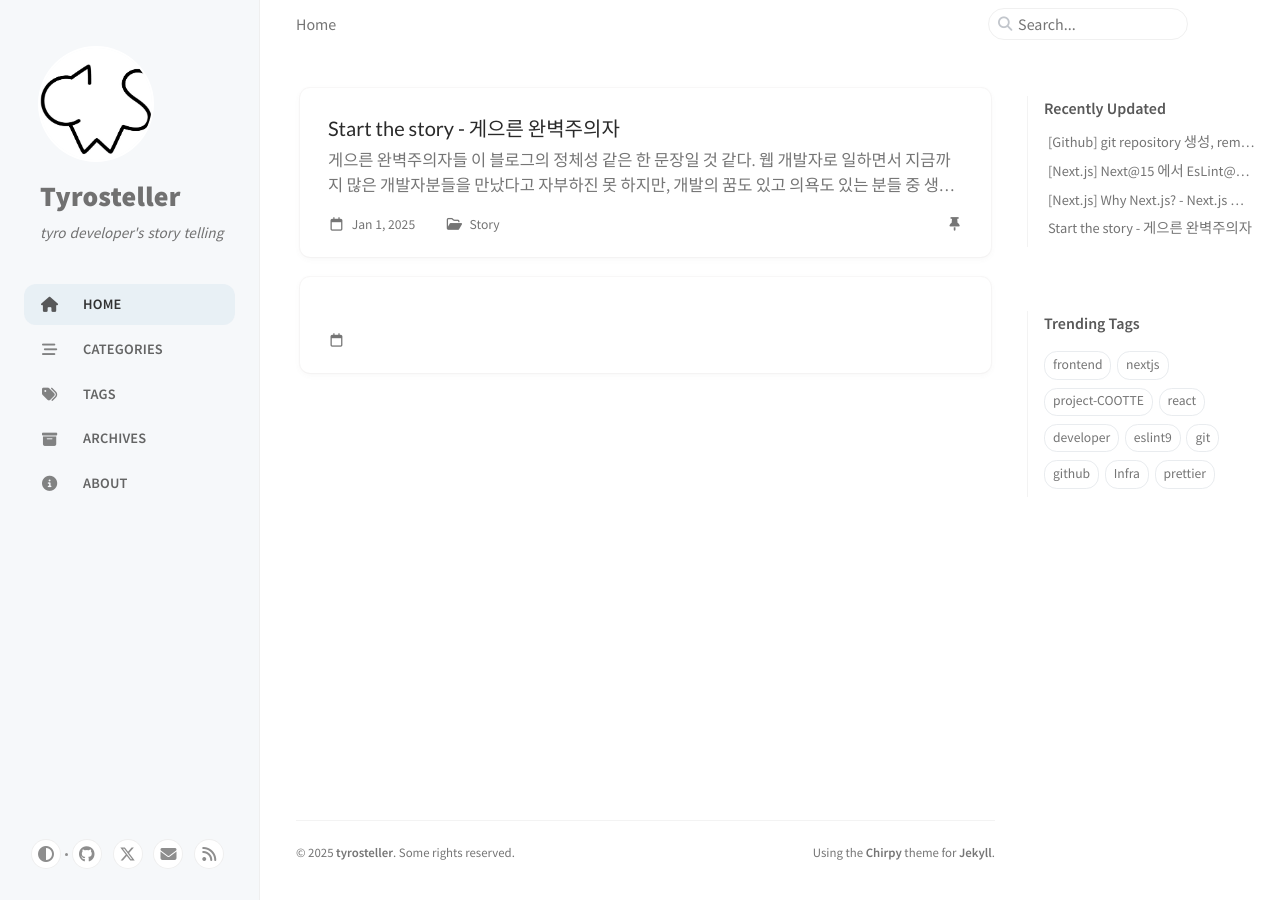
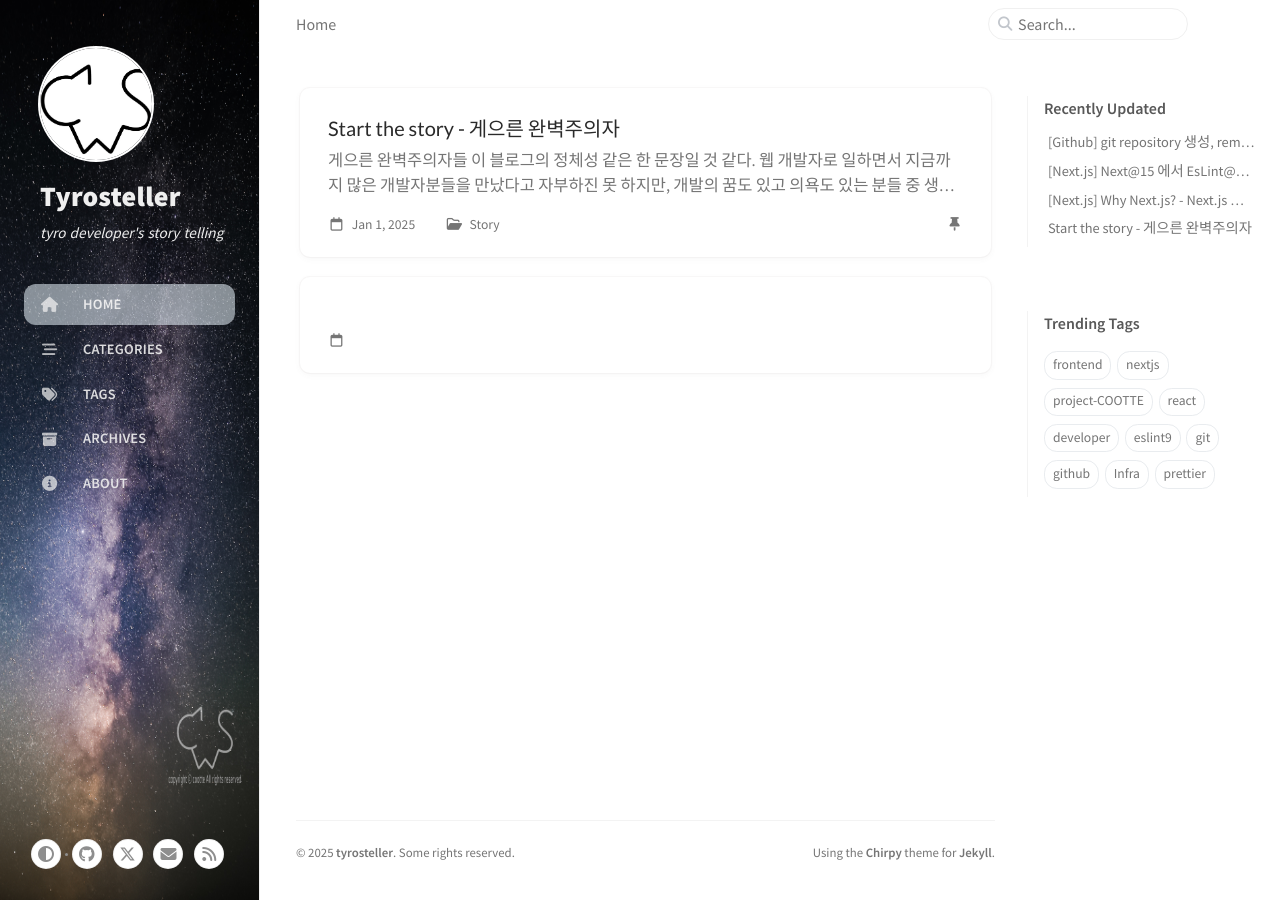
Before and after one commit to tyrosteller/tyrosteller.github.io, a Jekyll site: the page built from index.html, in a window 1280 px wide. Built offline with Jekyll 4.4.1, drawn with Linux system fonts in a browser that asks for light colours; cached includes are drawn as plain includes.

Commit message:
[Custom theme] sidebar banner set
 - dark, light text color change
 - milkyway img add

```diff
--- a/_sass/layout/_sidebar.scss
+++ b/_sass/layout/_sidebar.scss
@@ -16,7 +16,10 @@ $sidebar-display: 'sidebar-display'; /* the attribute for sidebar display */
   height: 100%;
   overflow-y: auto;
   width: v.$sidebar-width;
-  background: var(--sidebar-bg);
+  // background: var(--sidebar-bg);
+  background: url('/assets/img/cootte-milkyway.jpg');
+  background-size: 100% 100%;
+  background-position: center;
   border-right: 1px solid var(--sidebar-border-color);
 
   /* Hide scrollbar for IE, Edge and Firefox */
--- a/_sass/themes/_dark.scss
+++ b/_sass/themes/_dark.scss
@@ -36,7 +36,7 @@
   --site-subtitle-color: #868686;
   --sidebar-bg: #1e1e1e;
   --sidebar-border-color: #292929;
-  --sidebar-muted-color: #868686;
+  --sidebar-muted-color: #efefef;
   --sidebar-active-color: rgb(255, 255, 255, 0.95);
   --sidebar-hover-bg: #262626;
   --sidebar-btn-bg: #232328;
--- a/_sass/themes/_light.scss
+++ b/_sass/themes/_light.scss
@@ -33,12 +33,12 @@
   );
 
   /* Sidebar */
-  --site-title-color: rgb(113, 113, 113);
-  --site-subtitle-color: #717171;
+  --site-title-color: #efefef;
+  --site-subtitle-color: #efefef;
   --sidebar-bg: #f6f8fa;
   --sidebar-border-color: #efefef;
-  --sidebar-muted-color: #545454;
-  --sidebar-active-color: #1d1d1d;
+  --sidebar-muted-color: #efefef;
+  --sidebar-active-color: white;
   --sidebar-hover-bg: rgb(223, 233, 241, 0.64);
   --sidebar-btn-bg: white;
   --sidebar-btn-color: #8e8e8e;
```
Also changed, not shown: assets/img/cootte-milkyway.jpg (added).
